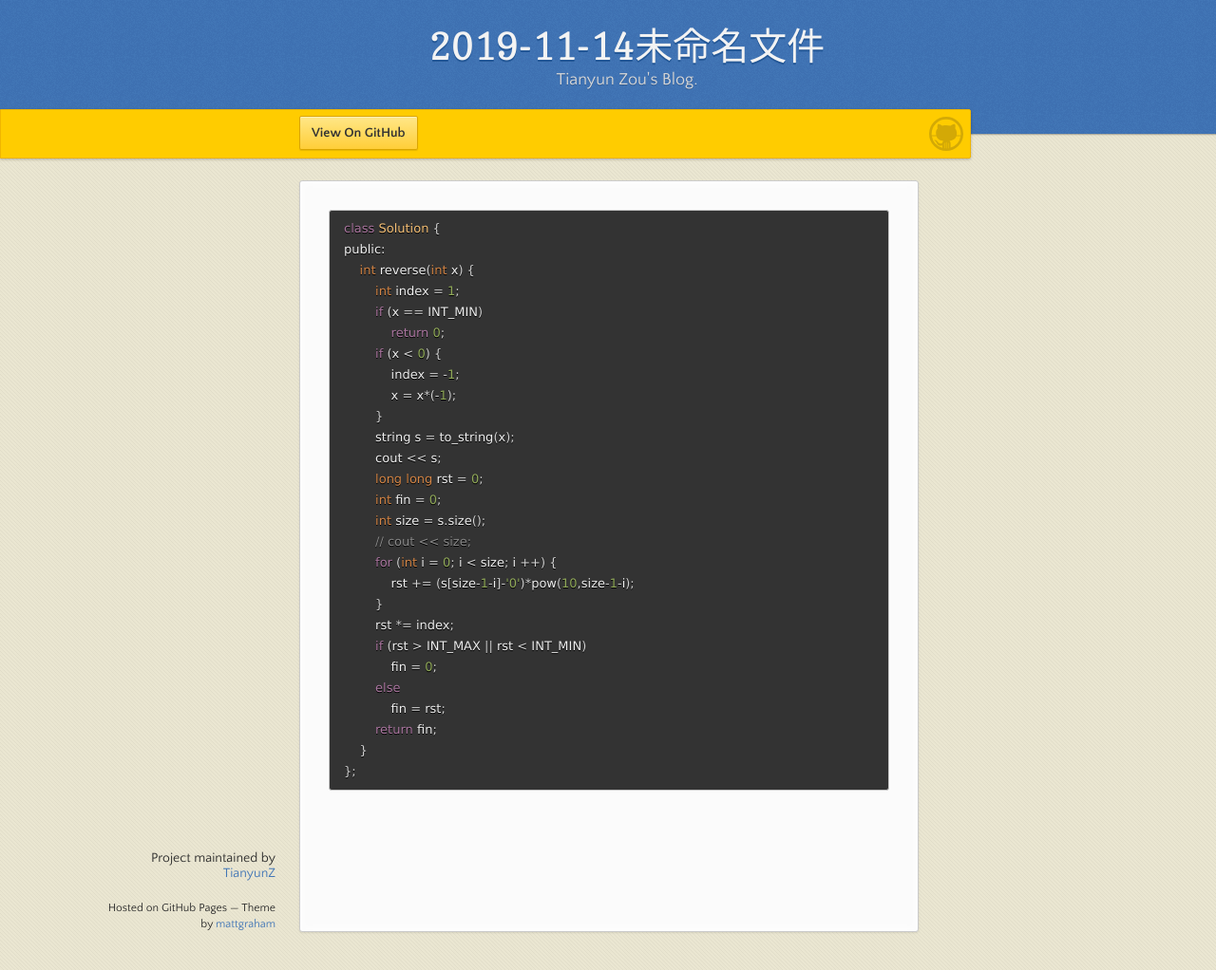
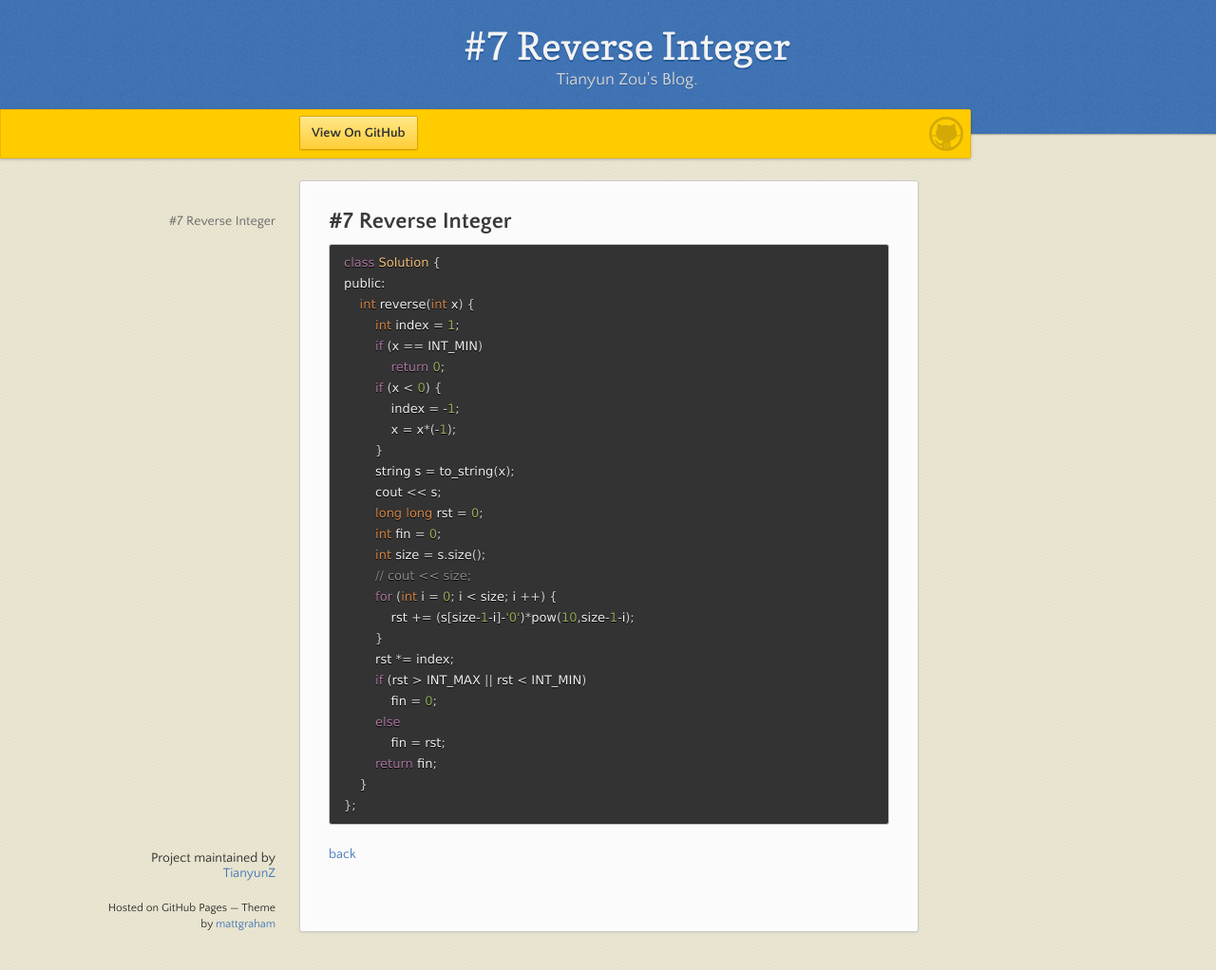
Before and after one commit to TianyunZ/Leetcode-Solutions, a Jekyll site: the page built from problem-7.md, in a window 1280 px wide and 1022 px high. Shown: the whole window at 95% size. Built offline with Jekyll 4.4.1, drawn with Linux system fonts in a browser that asks for light colours; our own code applies the rules of GitHub Pages for plain Markdown files.

Commit message:
修改文件: problem-7.md

````diff
--- a/problem-7.md
+++ b/problem-7.md
@@ -1,9 +1,8 @@
 ---
-title: 2019-11-14未命名文件
-tags: 新建,模板,小书匠
-renderNumberedHeading: true
-grammar_cjkRuby: true
+layout: default
 ---
+
+## #7 Reverse Integer
 
 ```cpp
 class Solution {
@@ -34,3 +33,4 @@ public:
     }
 };
 ```
+[back](./)
````
